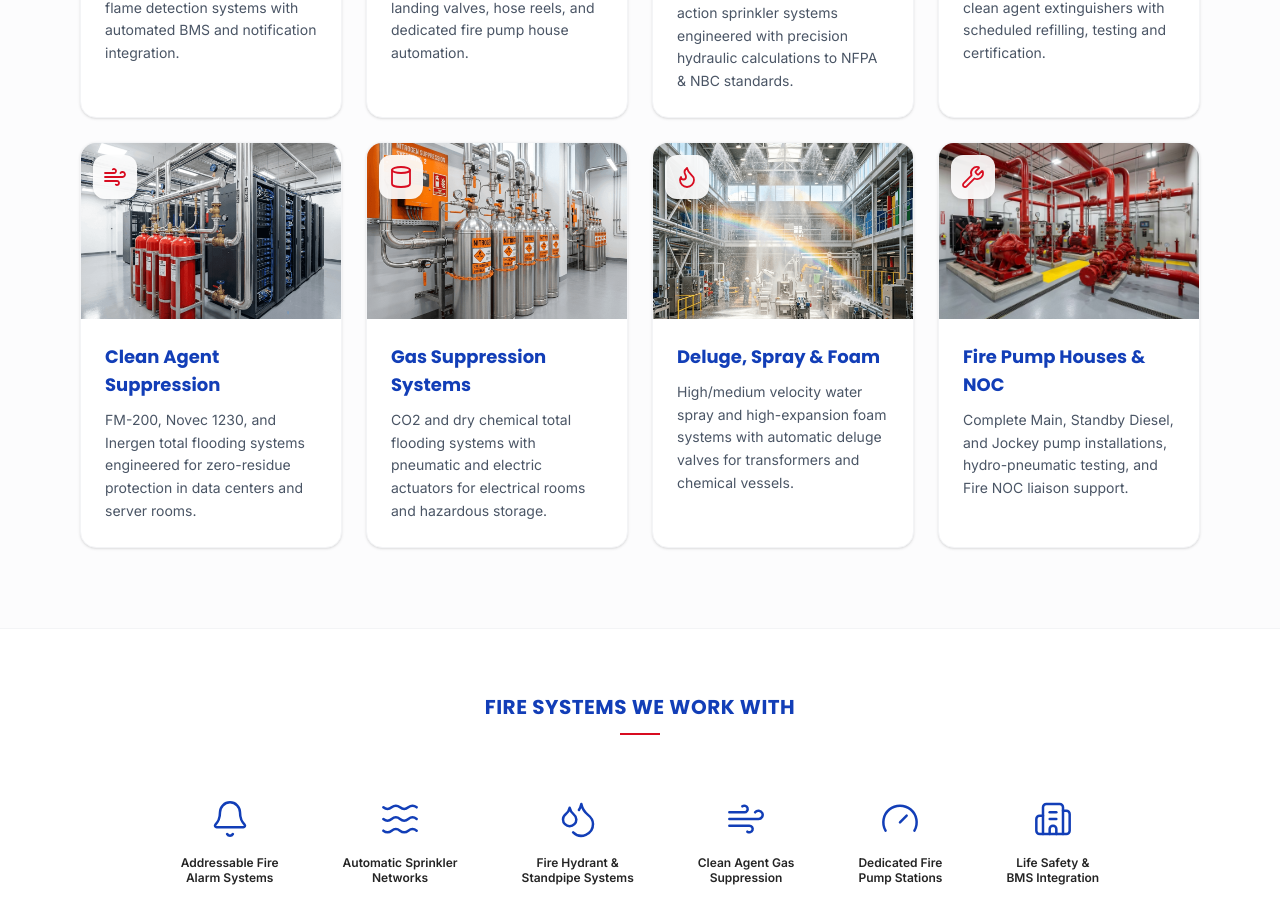
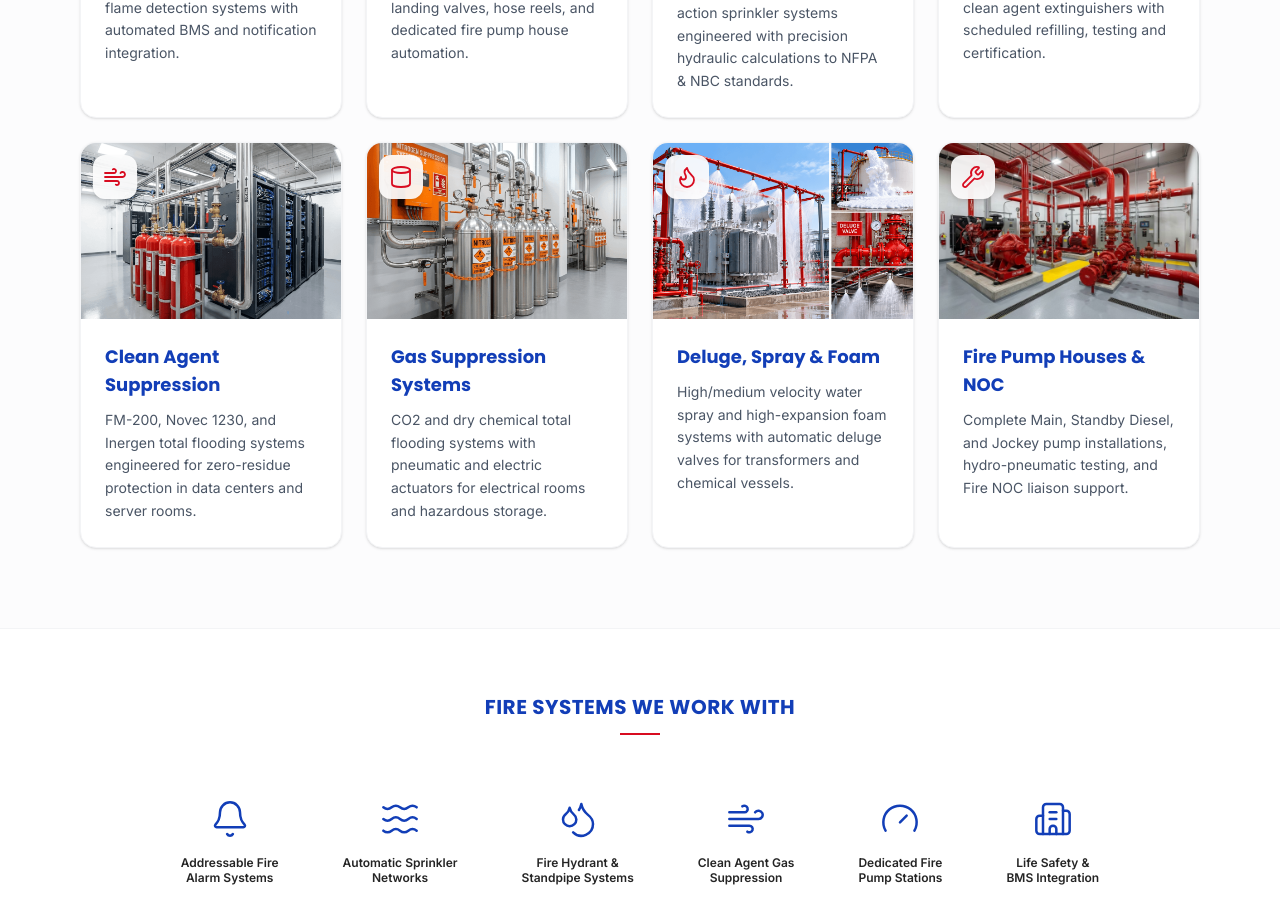
Before and after one commit to salesvericoneng-beep/Vericon, a React (Vite) app: page /services/fire in a window 1280 px wide. Shown: the part 1630-2553 px from the top of the page. Built offline with nearby package versions, Linux system fonts and the light colour scheme.

Commit message:
Update Electrical and Fire Fighting solutions images and optimize assets

```diff
--- a/src/pages/ElectricalSolutions.jsx
+++ b/src/pages/ElectricalSolutions.jsx
@@ -34,7 +34,7 @@ const electricalServices = [
     desc: 'Structured and neatly executed heavy power cabling solutions for reliable, loss-free power supply.'
   },
   {
-    image: '/images/electrical/cable_trays_busducts.jpg',
+    image: '/images/electrical/Cable Tray and Busduct.png',
     icon: <AlignJustify size={24} strokeWidth={1.8} />,
     title: 'Cable Trays & Busducts',
     desc: 'Installation of perforated and ladder cable trays, sandwich busducts, and heavy-duty support systems.'
--- a/src/pages/FireFightingSolutions.jsx
+++ b/src/pages/FireFightingSolutions.jsx
@@ -46,7 +46,7 @@ const fireServices = [
     desc: 'CO2 and dry chemical total flooding systems with pneumatic and electric actuators for electrical rooms and hazardous storage.'
   },
   {
-    image: '/deluge_foam.png',
+    image: '/images/fire/Fire Protection Systems.png',
     icon: <Flame size={24} strokeWidth={1.8} />,
     title: 'Deluge, Spray & Foam',
     desc: 'High/medium velocity water spray and high-expansion foam systems with automatic deluge valves for transformers and chemical vessels.'
```
Also changed, not shown: public/images/electrical/Cable Tray and Busduct.png (added), public/images/fire/Fire Protection Systems.png (added).
